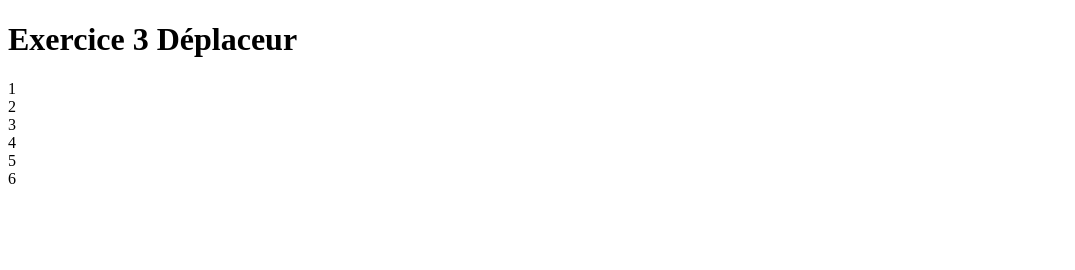
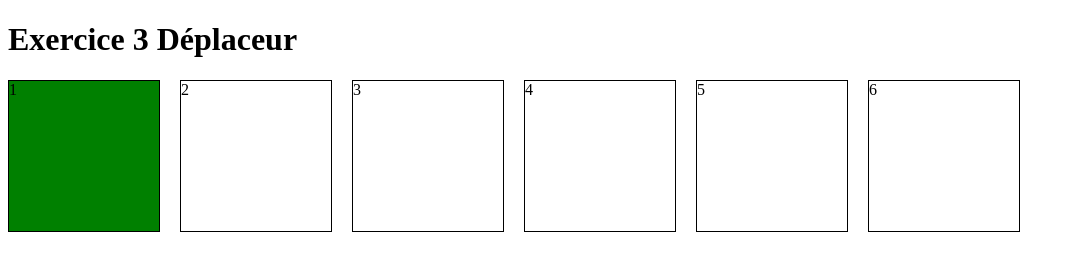
Before and after one commit to moonspark78/S3_J4_exercices_JS, a plain HTML site: page Exo3/index.html in a window 1280 px wide. Shown: the whole page, without its empty margins (0-1075 px from the left). Drawn offline with Linux system fonts and the light colour scheme.

Commit message:
:bookmark: done exercice 3 :bookmark:

```diff
--- a/Exo3/index.html
+++ b/Exo3/index.html
@@ -4,18 +4,18 @@
     <meta charset="UTF-8">
     <meta name="viewport" content="width=device-width, initial-scale=1.0">
     <title>Exercice 3 Déplaceur</title>
-    <script src="script.js"></script>
+    <script defer src="script.js"></script>
     <link rel="stylesheet" href="style.css">
 </head>
 <body>
     <h1>Exercice 3 Déplaceur</h1>
     <div class="container">
-        <div class="suqare">1</div>
-        <div class="suqare">2</div>
-        <div class="suqare">3</div>
-        <div class="suqare">4</div>
-        <div class="suqare">5</div>
-        <div class="suqare">6</div>
+        <div class="square">1</div>
+        <div class="square">2</div>
+        <div class="square">3</div>
+        <div class="square">4</div>
+        <div class="square">5</div>
+        <div class="square">6</div>
     </div>
 </body>
 </html>
--- a/Exo3/script.js
+++ b/Exo3/script.js
@@ -0,0 +1,14 @@
+let squares = document.querySelectorAll('.container .square');
+let index = 0;
+
+squares[index].classList.add('active');
+
+window.addEventListener('wheel', () => {
+    squares[index].classList.remove('active');
+    index++
+
+    if (index >= squares.length) {
+        index = 0;
+    }
+    squares[index].classList.add('active');
+})
--- a/Exo3/style.css
+++ b/Exo3/style.css
@@ -0,0 +1,14 @@
+.container{
+    display: flex;
+    gap: 20px;
+}
+
+.square{
+    width: 150px;
+    height: 150px;
+    border: 1px solid black;
+}
+
+.active {
+    background-color: green;
+}
```
